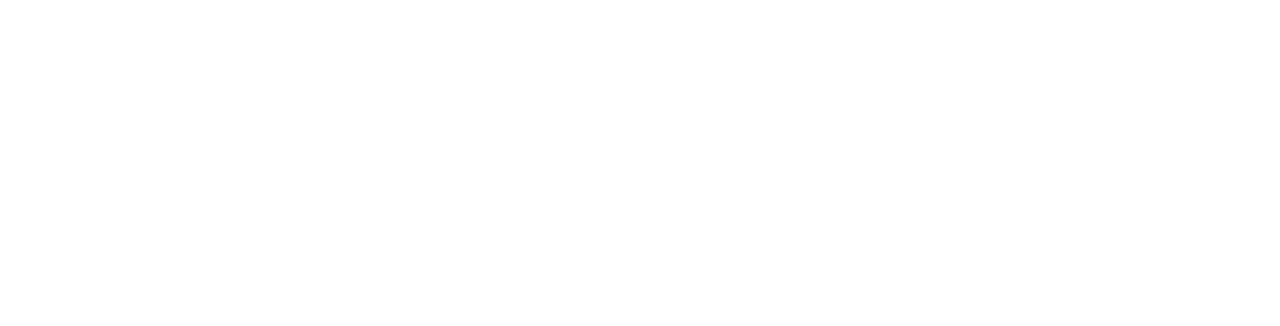
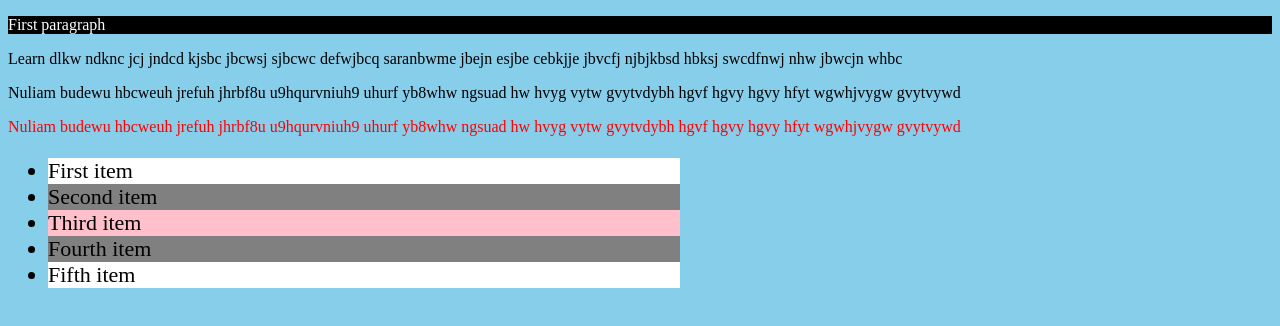
Before and after one commit to acciojob/pseudo-classes-mohdminhaj12w33-dot, a website: page main.html in a window 1280 px wide. Drawn offline with Linux system fonts and the light colour scheme.

Commit message:
created a submission

```diff
--- a/main.html
+++ b/main.html
@@ -3,10 +3,56 @@
 <html>
 
 <head>
+	<style>
+		body{
+			background-color:rgb(135, 206, 235)
+		}
+		p:nth-of-type(1) {
+			background-color:black;
+			color:white;
+		}
+		p:nth-of-type(4) {
+			color:red;
+		}
+		ul{
+			width:50%;
+			font-size:22px;
+		}
+		ul li:nth-child(1){
+			background-color:white;
+		}
+		ul li:nth-child(2){
+			background-color:gray;
+		}
+	ul li:nth-child(3){
+		background-color:pink;
+	}
+		ul li:nth-child(4){
+			background-color:gray;
+		}
+		ul li:nth-child(5){
+			background-color:white;
+		}
+	</style>
 	<link rel="stylesheet" href="styles.css">
 </head>
 
 <body>
+	<div>
+		<p>First paragraph</p>
+			<p>Learn dlkw ndknc jcj jndcd kjsbc jbcwsj sjbcwc defwjbcq saranbwme jbejn esjbe cebkjje jbvcfj njbjkbsd hbksj swcdfnwj nhw jbwcjn  whbc</p>
+	        <p>Nuliam budewu hbcweuh jrefuh jhrbf8u u9hqurvniuh9 uhurf yb8whw ngsuad hw hvyg vytw gvytvdybh hgvf hgvy hgvy hfyt wgwhjvygw gvytvywd </p>
+	       <p>Nuliam budewu hbcweuh jrefuh jhrbf8u u9hqurvniuh9 uhurf yb8whw ngsuad hw hvyg vytw gvytvdybh hgvf hgvy hgvy hfyt wgwhjvygw gvytvywd </p>
+
+	</div>
+
+	<ul>
+		<li>First item</li>
+		<li>Second item</li>
+		<li>Third item</li>
+		<li>Fourth item</li>
+		<li>Fifth item</li>
+	</ul>
 	<!-- the entire body must be written by student -->
     <script type="text/javascript" src="./script.js">
 </script>
```
